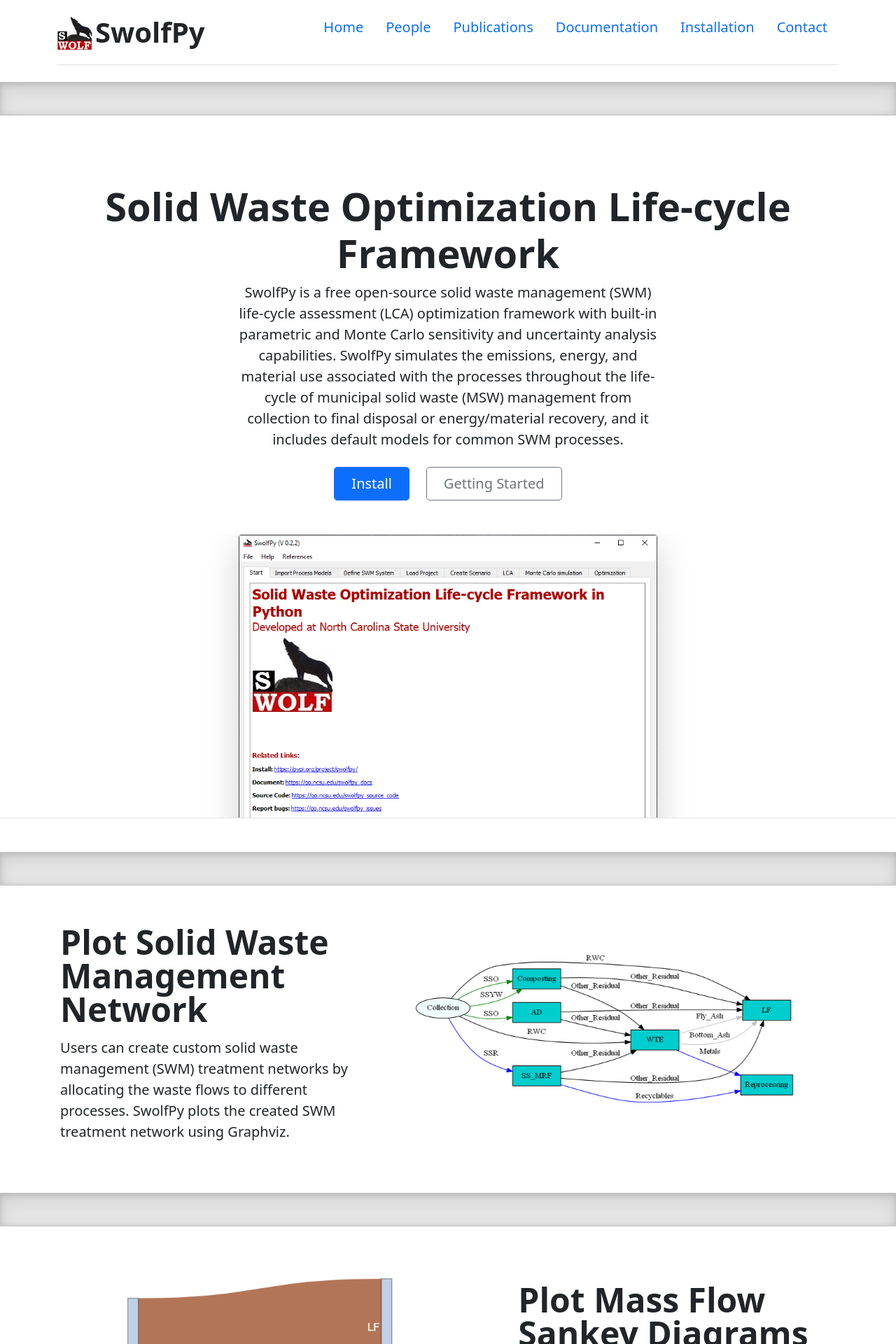
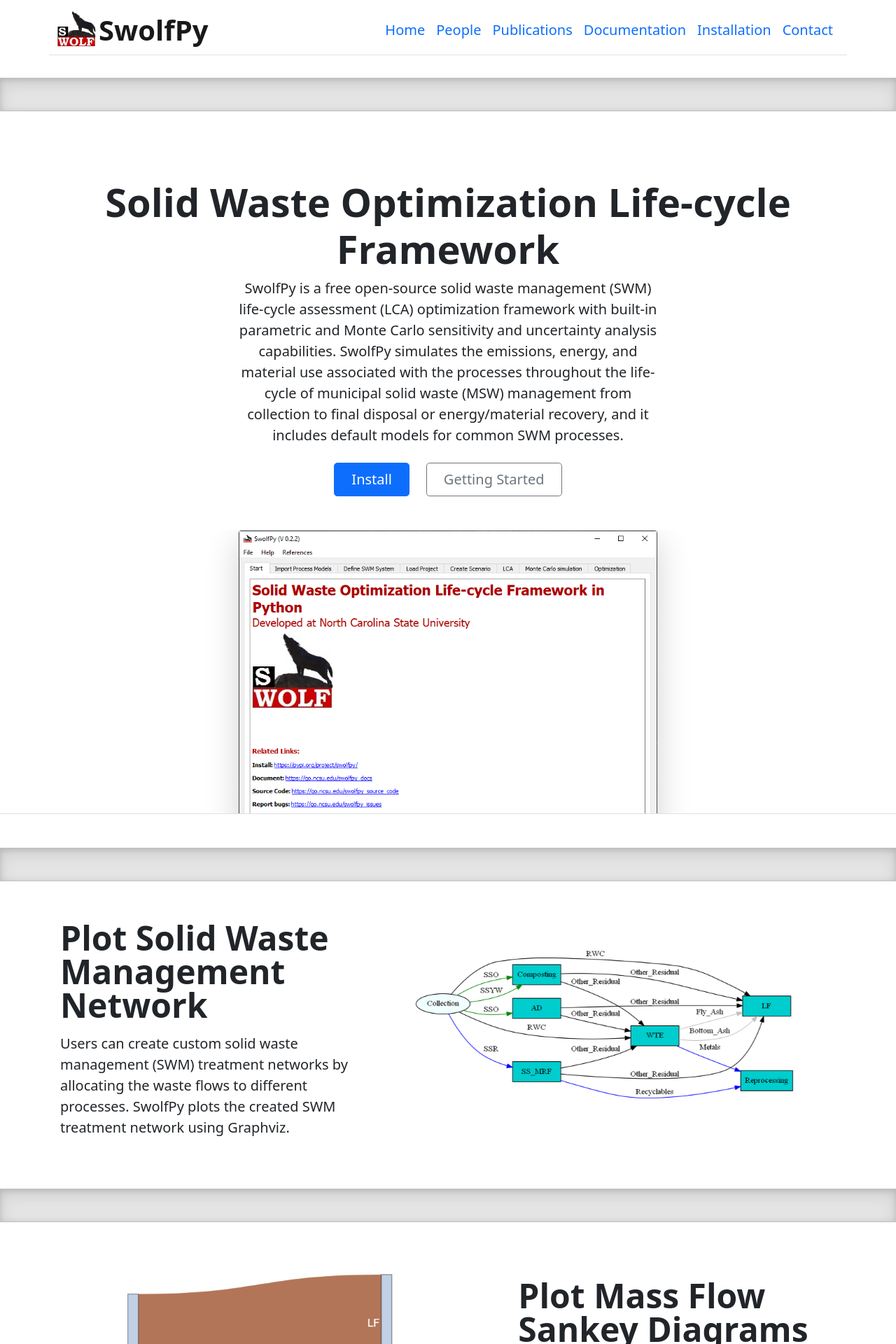
Before and after one commit to SwolfPy-Project/Swolfpy-Project.github.io, a Jekyll site: the page built from index.markdown, in a window 1280 px wide. Shown: the top 1920 px of the page at 70% size. Built offline with Jekyll 4.4.1, drawn with Linux system fonts in a browser that asks for light colours.

Commit message:
Revise header

```diff
--- a/_includes/footer.html
+++ b/_includes/footer.html
@@ -13,12 +13,6 @@
   </footer>
 </div>
 
-<!-- jQuery -->
-<script src="{{ base.url | prepend: site.url }}/assets/javascripts/jquery-3.6.0.min.js"></script>
 
-<!-- Bootstrap Core JavaScript -->
-<script src="{{ base.url | prepend: site.url }}/assets/javascripts/bootstrap.min.js"></script>
-<script src="{{ base.url | prepend: site.url }}/assets/javascripts/bootstrap.js"></script>
-<script src="{{ base.url | prepend: site.url }}/assets/javascripts/bootstrap.bundle.min.js"></script>
-<script src="https://ajax.googleapis.com/ajax/libs/jquery/3.5.1/jquery.min.js"></script>
-<script src="https://maxcdn.bootstrapcdn.com/bootstrap/3.4.1/js/bootstrap.min.js"></script>
+<script src="{{'/assets/javascripts/bootstrap.bundle.min.js' | prepend: site.baseurl}}"></script>
+<script src="{{'/assets/javascripts/jquery-3.6.0.min.js' | prepend: site.baseurl}}"></script>
--- a/_includes/header.html
+++ b/_includes/header.html
@@ -1,21 +1,21 @@
 <header>
-
-  <div class="container">
-    <header class="d-flex flex-wrap justify-content-center py-3 mb-4 border-bottom">
-      <a href="/" class="d-flex align-items-center mb-3 mb-md-0 me-md-auto text-dark text-decoration-none">
-        <img class="me-1"  src="/assets/img/SwolfPy-Icon.png"  width="50" height="50" preserveAspectRatio="xMidYMid slice" focusable="false">
-        <span class="fs-1 fw-bolder"> SwolfPy</span>
-
-      </a>
-
-      <ul class="nav nav-pills nav-justified fs-5" id="pills-tab" role="tablist">
-        <li class="nav-item"><a href="{{ site.baseurl }}/" class="nav-link">Home</a></li>
-        <li class="nav-item"><a href="{{ site.baseurl }}/people" class="nav-link">People</a></li>
-        <li class="nav-item"><a href="{{ site.baseurl }}/publications" class="nav-link">Publications</a></li>
-        <li class="nav-item"><a href="https://swolfpy.readthedocs.io/en/latest/" target="_blank" class="nav-link">Documentation</a></li>
-        <li class="nav-item"><a href="https://pypi.org/project/swolfpy/" target="_blank" class="nav-link">Installation</a></li>
-        <li class="nav-item"><a href="{{ site.baseurl }}/contact" class="nav-link">Contact</a></li>
-      </ul>
-    </header>
-  </div>
+  <nav class="navbar navbar-expand-lg navbar-light">
+    <div class="container mb-4 border-bottom">
+      <a href="/" class="navbar-brand fs-1 fw-bolder">
+        <img src="/assets/img/SwolfPy-Icon.png" hight="55" width="55" class="d-inline-block align-top me-1" alt="Swolfpy Icon">SwolfPy</a>
+      <button class="navbar-toggler" type="button" data-bs-toggle="collapse" data-bs-target="#navbarText" aria-controls="navbarText" aria-expanded="false" aria-label="Toggle navigation">
+        <span class="navbar-toggler-icon"></span>
+      </button>
+      <div class="collapse navbar-collapse fs-5" id="navbarText">
+        <div class="navbar-nav ms-auto">
+          <a class="nav-item nav-link text-primary" href="{{ site.baseurl }}/">Home</a>
+          <a class="nav-item nav-link text-primary" href="{{ site.baseurl }}/people">People</a>
+          <a class="nav-item nav-link text-primary" href="{{ site.baseurl }}/publications">Publications</a>
+          <a class="nav-item nav-link text-primary" href="https://swolfpy.readthedocs.io/en/latest/" target="_blank">Documentation</a>
+          <a class="nav-item nav-link text-primary" href="https://pypi.org/project/swolfpy/" target="_blank">Installation</a>
+          <a class="nav-item nav-link text-primary" href="{{ site.baseurl }}/contact">Contact</a>
+        </div>
+      </div>
+    </div>
+  </nav>
 </header>
```
